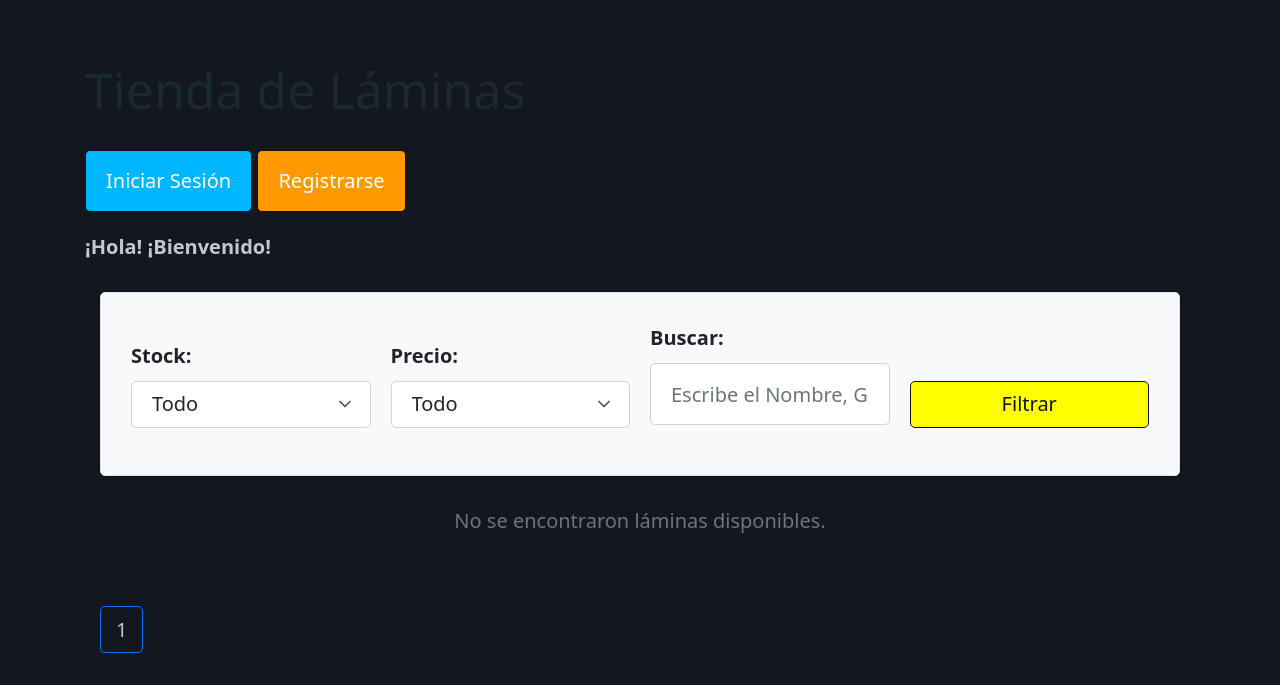
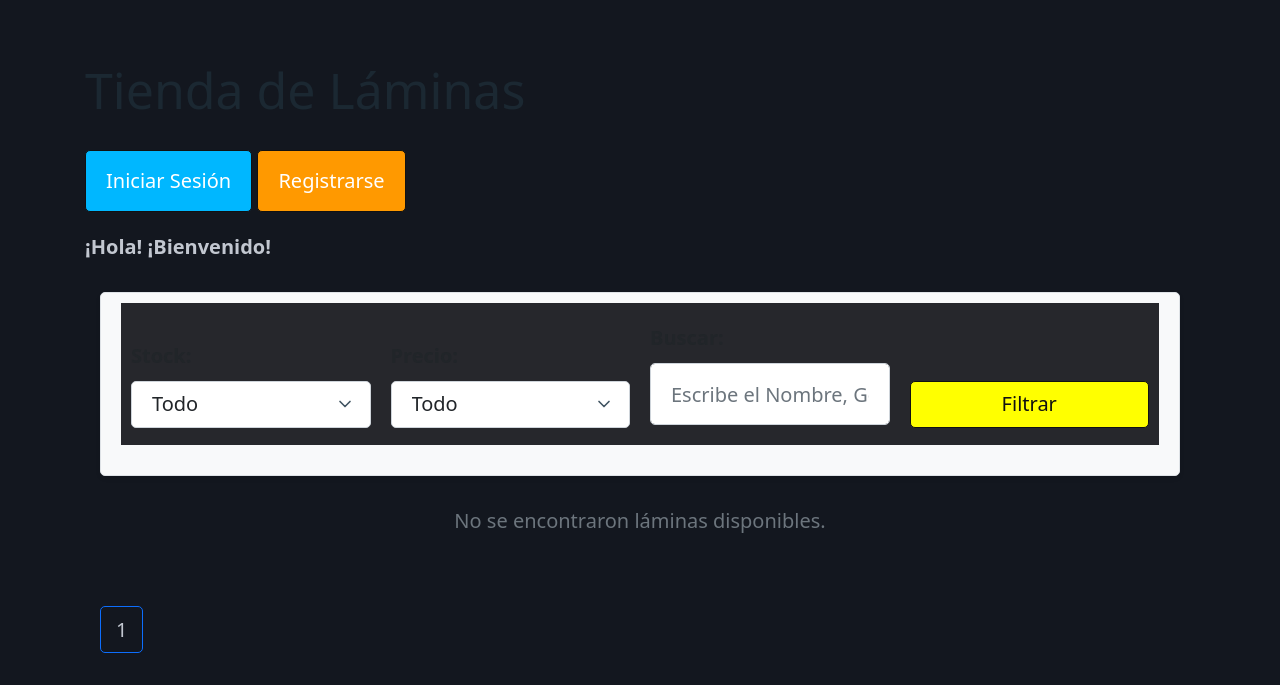
Before and after one commit to dakkusu988/ProyectoFinal-Dibujos-Laminas, a Django app: page / in a window 1280 px wide. Shown: the top 685 px of the page. Run offline with Django 4.2, Linux system fonts and the light colour scheme; data that the repository does not hold is empty.

Commit message:
pruebas 12

```diff
--- a/dibujo/templates/dibujo/base.html
+++ b/dibujo/templates/dibujo/base.html
@@ -21,7 +21,7 @@
             }
 
             .custom-bg{
-                background-color: rgb(45, 47, 52) !important;
+                background-color: rgb(38,39,44) !important;
                 color: white !important;
             }
 
--- a/dibujo/templates/dibujo/listadoDibujos.html
+++ b/dibujo/templates/dibujo/listadoDibujos.html
@@ -28,7 +28,7 @@
     <p></p>
     <div class="container mt-4">
         <form method="GET" action="" class="p-4 border rounded shadow-sm bg-light">
-            <div class="row g-3 align-items-center">
+            <div class="row g-3 align-items-center custom-bg">
                 <div class="col-md-3 d-flex flex-column">
                     <label for="stock" class="form-label fw-bold colorLabel">Stock:</label>
                     <select name="stock" id="stock" class="form-select">
```
